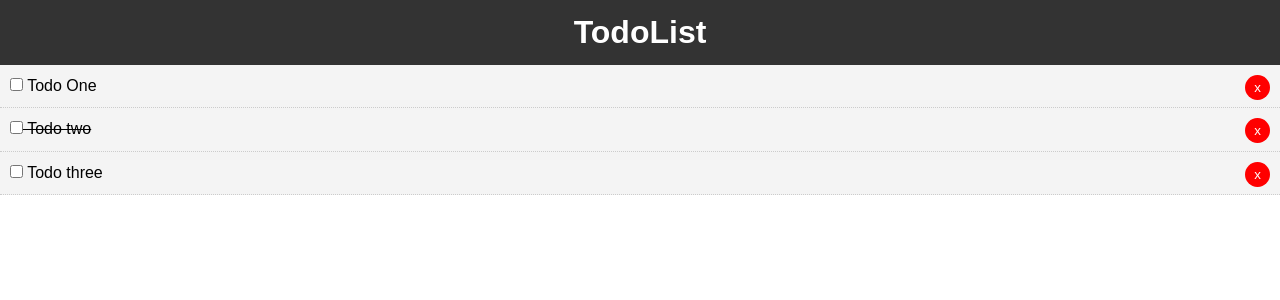
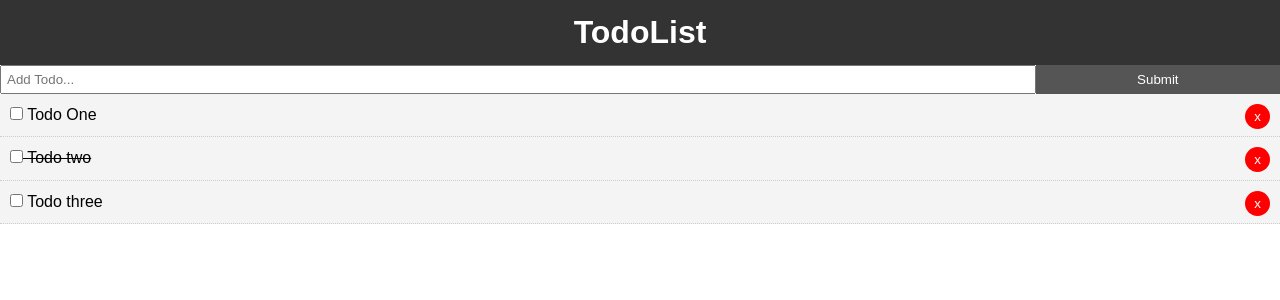
Before and after one commit to jrking365/vue_crash_todolist, a Vue app: page / in a window 1280 px wide. Shown: the top 300 px of the page. Built offline with nearby package versions, Linux system fonts and the light colour scheme.

Commit message:
added component addTodo

```diff
--- a/package.json
+++ b/package.json
@@ -9,6 +9,7 @@
   },
   "dependencies": {
     "core-js": "^2.6.5",
+    "uuid": "^3.3.2",
     "vue": "^2.6.10"
   },
   "devDependencies": {
--- a/src/App.vue
+++ b/src/App.vue
@@ -1,6 +1,7 @@
 <template>
   <div id="app">
     <Header />
+    <AddTodo v-on:add-todo="addTodo" />
     <Todos v-bind:todos="todos" v-on:del-todo="deleteTodo" />
   </div>
 </template>
@@ -8,11 +9,13 @@
 <script>
 import Todos from "./components/Todos";
 import Header from "./components/layout/Header";
+import AddTodo from "./components/AddTodo";
 export default {
   name: "app",
   components: {
     Todos,
-    Header
+    Header,
+    AddTodo
   },
   data() {
     return {
@@ -38,6 +41,9 @@
   methods: {
     deleteTodo(id) {
       this.todos = this.todos.filter(todo => todo.id !== id);
+    },
+    addTodo(newTodo) {
+      this.todos = [...this.todos, newTodo];
     }
   }
 };
@@ -54,4 +60,17 @@
   font-family: Arial, Helvetica, sans-serif;
   line-height: 1.4;
 }
+
+.btn {
+  display: inline-block;
+  border: none;
+  background: #555;
+  color: #fff;
+  padding: 7px 20px;
+  cursor: pointer;
+}
+
+.btn:hover {
+  background: #666;
+}
 </style>
--- /dev/null
+++ b/src/components/AddTodo.vue
@@ -0,0 +1,48 @@
+<template>
+  <div>
+    <form @submit="addTodo">
+      <input type="text" v-model="title" name="title" placeholder="Add Todo..." />
+      <input type="submit" value="Submit" class="btn" />
+    </form>
+  </div>
+</template>
+
+<script>
+import uuid from "uuid";
+export default {
+  name: "AddTodo",
+  data() {
+    return {
+      title: ""
+    };
+  },
+  methods: {
+    addTodo(e) {
+      e.preventDefault();
+
+      const newTodo = {
+        id: uuid.v4(),
+        title: this.title,
+        completed: false
+      };
+      // send up to parent
+      this.$emit("add-todo", newTodo);
+    }
+  }
+};
+</script>
+
+<style scoped>
+form {
+  display: flex;
+}
+
+input[type="text"] {
+  flex: 10;
+  padding: 5px;
+}
+
+input[type="submit"] {
+  flex: 2;
+}
+</style>
```
Also changed, not shown: 1 other file (tests, documents, lock files or other folders).
